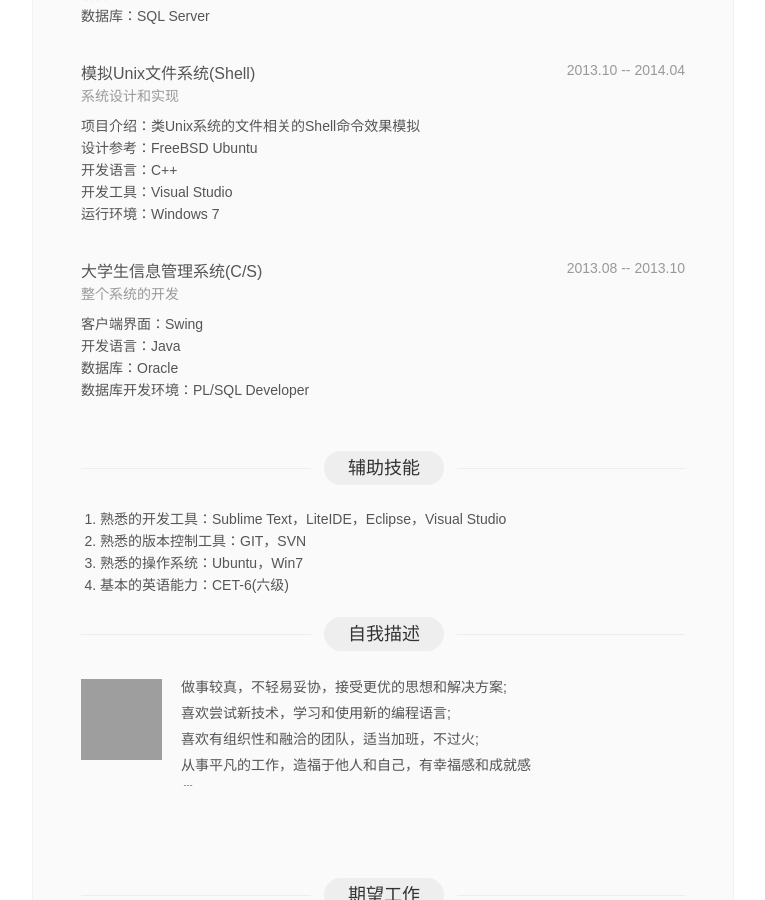
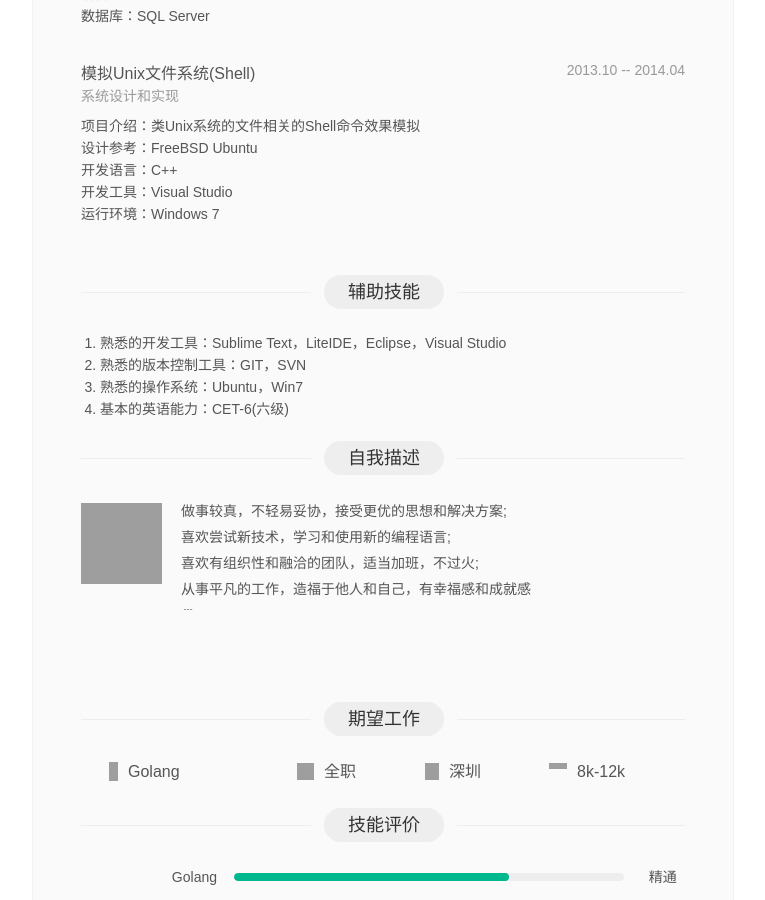
Before and after one commit to hopehook/HopeHook.com, a Jekyll site: the page assets/MyResume.html, which Jekyll copies as it is, in a window 1280 px wide and 900 px high, scrolled down 1493 px, cut to the strip 0-900 px from the top of the window. Shown: the whole strip, without its empty margins (257-1022 px from the left). Built offline with Jekyll 4.4.1, drawn with Linux system fonts in a browser that asks for light colours; Markdown is read by kramdown in place of the engine named in the settings; grey boxes are pictures that could not be loaded.

Commit message:
Update MyResume.html

```diff
--- a/assets/MyResume.html
+++ b/assets/MyResume.html
@@ -511,26 +511,7 @@ span.active{color:#333;}
                                     <p>运行环境：Windows 7</p>
 								</div>
 								</div>
-								<div class="mr_jobe_list">
-								<div class="clearfixs">
-									<div class="mr_content_l">
-										<div class="l2">
-											<a class="projectTitle nourl">大学生信息管理系统(C/S)</a>
-											<p>整个系统的开发</p>
-										</div>
-									</div>
 
-									<div class="mr_content_r">
-										<span>2013.08 -- 2013.10</span>
-									</div>
-								</div>
-								<div class="mr_content_m olpf">
-									<p>客户端界面：Swing</p>
-                                    <p>开发语言：Java</p>
-                                    <p>数据库：Oracle</p>
-                                    <p>数据库开发环境：PL/SQL Developer</p>
-								</div>
-								</div>
 							</div>
 						</div>
 					</div>
```
